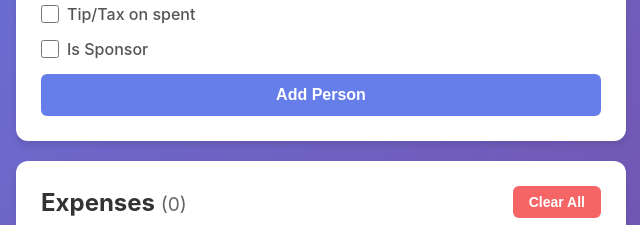
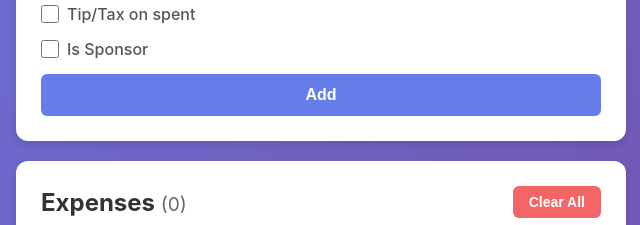
Before and after one commit to ddoffy/bill-splitter, a plain HTML site: page templates/index.html in a window 1280 px wide. Shown: the part 473-698 px from the top of the page, 294-934 px from the left. Drawn offline with Linux system fonts and the light colour scheme.

Commit message:
fix: update button text from 'Add Person' to 'Add' for clarity

```diff
--- a/templates/index.html
+++ b/templates/index.html
@@ -109,7 +109,7 @@
                             </div>
 
                             <div style="display: flex; gap: 10px;">
-                                <button type="submit" class="btn btn-primary" id="submitBtn">Add Person</button>
+                                <button type="submit" class="btn btn-primary" id="submitBtn">Add</button>
                                 <button type="button" class="btn" id="cancelEditBtn" style="display: none; background: #718096; color: white;">Cancel</button>
                             </div>
                         </form>
```
